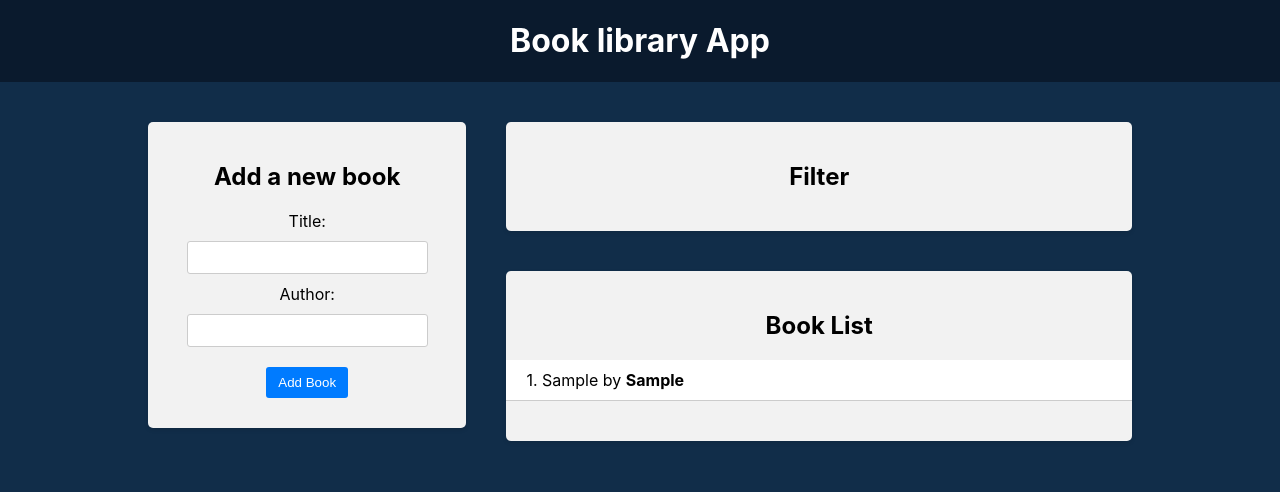
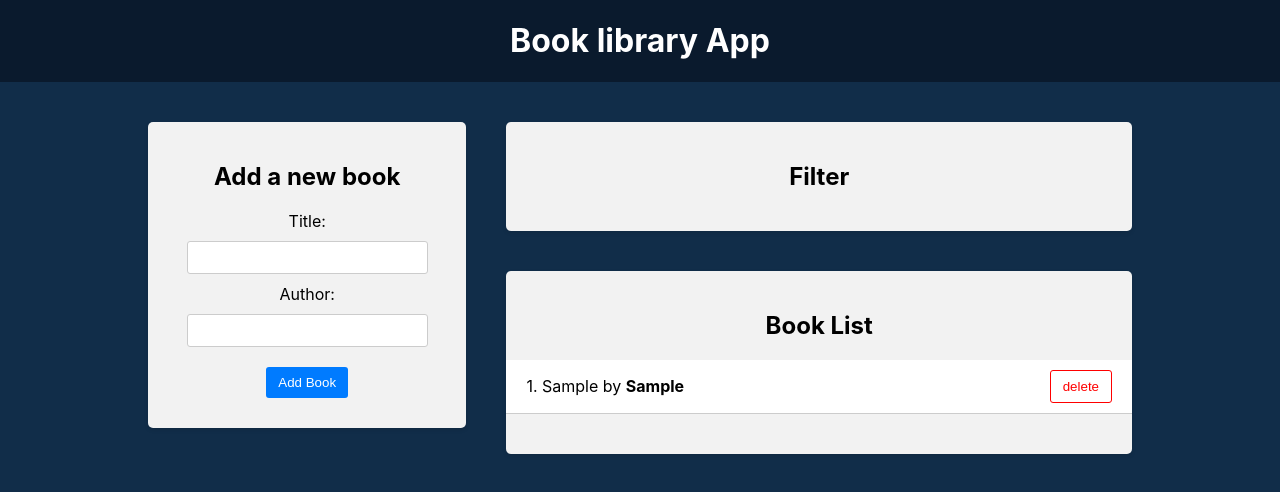
Before and after one commit to ShevViktoryia/Book-Library-App, a React (Create React App) app in the folder frontend/: page / in a window 1280 px wide. Both pictures are taken after typing "Sample", "Sample" into the empty fields and a click on the button "Add Book". Shown: the top 492 px of the page. Built offline with nearby package versions, Linux system fonts and the light colour scheme.

Commit message:
feat: add remove book action

```diff
--- a/frontend/src/components/BookList/BookList.tsx
+++ b/frontend/src/components/BookList/BookList.tsx
@@ -1,9 +1,14 @@
-import { useSelector } from "react-redux";
+import { useDispatch, useSelector } from "react-redux";
 import "./BookList.css";
 import { RootState } from "../../redux/store";
+import { removeBook } from "../../redux/books-slice";
 
 export const BookList = () => {
   const booksListItems = useSelector((state: RootState) => state.books);
+  const dispatch = useDispatch();
+  const handleClickDelete = (bookId: string) => {
+    dispatch(removeBook({ bookId }));
+  };
   return (
     <div className="app-block book-list">
       <h2>Book List</h2>
@@ -14,6 +19,11 @@ export const BookList = () => {
               <div className="book-info">
                 {++i}. {book.title} by <strong>{book.author}</strong>
               </div>
+              <div className="book-actions">
+                <button onClick={() => handleClickDelete(book.id)}>
+                  delete
+                </button>
+              </div>
             </li>
           ))}
         </ul>
--- a/frontend/src/redux/books-slice.tsx
+++ b/frontend/src/redux/books-slice.tsx
@@ -22,8 +22,11 @@ export const booksSlice = createSlice({
         return [...state, newBook];
       }
     ),
+    removeBook: create.reducer<{ bookId: string }>((state, action) => {
+      return state.filter((book) => book.id !== action.payload.bookId);
+    }),
   }),
 });
 
 export const booksReducer = booksSlice.reducer;
-export const { addBook } = booksSlice.actions;
+export const { addBook, removeBook } = booksSlice.actions;
```
